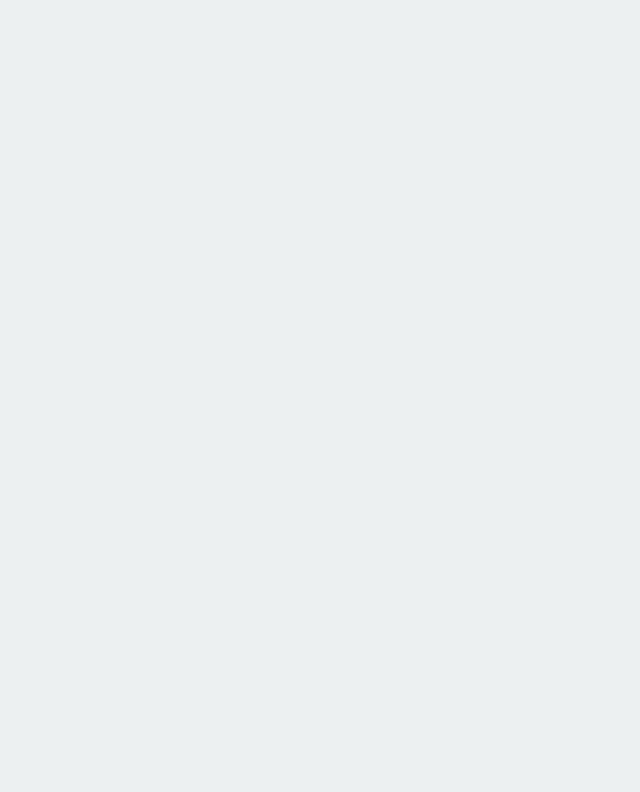
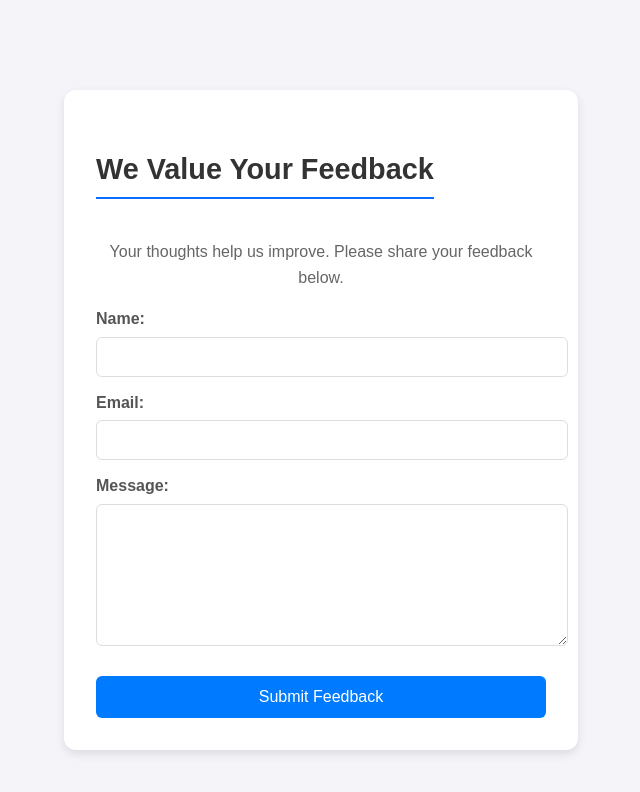
Before and after one commit to atozats/Maps, a React (Create React App) app in the folder mapshome/: page /feedback in a window 1280 px wide. Before the commit this address had no page. Shown: the top 792 px of the page, without its empty margins (319-959 px from the left). Built offline with nearby package versions, Linux system fonts and the light colour scheme.

Commit message:
feedbackform section added

```diff
--- a/mapshome/src/App.js
+++ b/mapshome/src/App.js
@@ -4,6 +4,7 @@ import MapBoxComponent from './components/MapBoxComponent';
 import OpenStreetComponent from './components/OpenStreetComponent';
 import OwnMapComponent from './components/OwnMapComponent';
 import './assets/stylesMB.css';
+import FeedbackForm from './components/FeedbackForm';
 
 const HomePage = () => {
   return (
@@ -70,6 +71,16 @@ const HomePage = () => {
         </div>
       </section>
 
+
+      <section className="feedback-section">
+        <div className="container">
+          <h2 className="feedback-title">We Value Your Feedback</h2>
+          <p className="feedback-text">Help us improve by sharing your thoughts.</p>
+          <Link to="/feedback" className="feedback-button">Give Feedback</Link>
+        </div>
+      </section>
+
+
       {/* Developer Invitation Section */}
       <section className="developer-section">
         <div className="container">
@@ -108,6 +119,7 @@ const App = () => {
         <Route path="/mapbox" element={<MapBoxComponent />} />
         <Route path="/openstreet" element={<OpenStreetComponent />} />
         <Route path="/ownmap" element={<OwnMapComponent />} />
+        <Route path="/feedback" element={<FeedbackForm/>} /> {/* Feedback Form Route */}
       </Routes>
     </Router>
   );
--- /dev/null
+++ b/mapshome/src/components/FeedbackForm.js
@@ -0,0 +1,207 @@
+import React, { useState } from 'react';
+
+const FeedbackForm = () => {
+  const [formData, setFormData] = useState({
+    name: '',
+    email: '',
+    message: '',
+  });
+
+  const [status, setStatus] = useState('');
+  const [loading, setLoading] = useState(false);
+
+  const handleChange = (e) => {
+    setFormData({ ...formData, [e.target.name]: e.target.value });
+  };
+
+  const handleSubmit = async (e) => {
+    e.preventDefault();
+    setLoading(true);
+    setStatus('Sending...');
+
+    try {
+      const response = await fetch('http://localhost:5000/feedback', {
+        method: 'POST',
+        headers: {
+          'Content-Type': 'application/json',
+        },
+        body: JSON.stringify(formData),
+      });
+
+      if (response.ok) {
+        setStatus('✅ Feedback sent successfully! Check your email for confirmation.');
+        setFormData({ name: '', email: '', message: '' });
+      } else {
+        setStatus('❌ Error sending feedback. Please try again.');
+      }
+    } catch (error) {
+      console.error('Error:', error);
+      setStatus('⚠️ Server error. Please try again later.');
+    } finally {
+      setLoading(false);
+    }
+  };
+
+  // Styles
+  const styles = {
+    container: {
+      display: 'flex',
+      justifyContent: 'center',
+      alignItems: 'center',
+      minHeight: '100vh',
+      backgroundColor: '#f4f4f9',
+      padding: '20px',
+      fontFamily: 'Arial, sans-serif',
+    },
+    feedbackContainer: {
+      backgroundColor: '#ffffff',
+      padding: '2rem',
+      borderRadius: '12px',
+      boxShadow: '0 4px 10px rgba(0, 0, 0, 0.1)',
+      maxWidth: '450px',
+      width: '100%',
+    },
+    heading: {
+      textAlign: 'center',
+      color: '#333',
+      marginBottom: '1.5rem',
+      fontSize: '1.8rem',
+      fontWeight: 'bold',
+    },
+    form: {
+      display: 'flex',
+      flexDirection: 'column',
+    },
+    label: {
+      marginBottom: '0.8rem',
+      fontWeight: 'bold',
+      color: '#555',
+      display: 'block',
+    },
+    input: {
+      width: '100%',
+      padding: '10px',
+      marginTop: '5px',
+      border: '1px solid #ddd',
+      borderRadius: '6px',
+      fontSize: '1rem',
+      color: '#333',
+      transition: 'border 0.3s ease-in-out',
+    },
+    inputFocus: {
+      borderColor: '#007bff',
+    },
+    textarea: {
+      width: '100%',
+      padding: '10px',
+      marginTop: '5px',
+      border: '1px solid #ddd',
+      borderRadius: '6px',
+      fontSize: '1rem',
+      color: '#333',
+      resize: 'vertical',
+      minHeight: '120px',
+      transition: 'border 0.3s ease-in-out',
+    },
+    button: {
+      backgroundColor: '#007bff',
+      color: 'white',
+      padding: '12px',
+      border: 'none',
+      borderRadius: '6px',
+      fontSize: '1rem',
+      cursor: 'pointer',
+      transition: 'background-color 0.3s ease-in-out',
+      marginTop: '10px',
+    },
+    buttonHover: {
+      backgroundColor: '#0056b3',
+    },
+    statusMessage: {
+      textAlign: 'center',
+      marginTop: '1rem',
+      fontSize: '0.9rem',
+      color: '#333',
+    },
+  };
+
+  return (
+    <div style={styles.container}>
+      <div style={styles.feedbackContainer}>
+        <h2 style={styles.heading}>We Value Your Feedback</h2>
+        <p style={{ textAlign: 'center', color: '#666', marginBottom: '1rem' }}>
+          Your thoughts help us improve. Please share your feedback below.
+        </p>
+        <form onSubmit={handleSubmit} style={styles.form}>
+          {/* Name Input */}
+          <label style={styles.label}>
+            Name:
+            <input
+              type="text"
+              name="name"
+              value={formData.name}
+              onChange={handleChange}
+              required
+              style={styles.input}
+              onFocus={(e) => (e.target.style.borderColor = styles.inputFocus.borderColor)}
+              onBlur={(e) => (e.target.style.borderColor = '#ddd')}
+            />
+          </label>
+
+          {/* Email Input */}
+          <label style={styles.label}>
+            Email:
+            <input
+              type="email"
+              name="email"
+              value={formData.email}
+              onChange={handleChange}
+              required
+              style={styles.input}
+              onFocus={(e) => (e.target.style.borderColor = styles.inputFocus.borderColor)}
+              onBlur={(e) => (e.target.style.borderColor = '#ddd')}
+            />
+          </label>
+
+          {/* Message Input */}
+          <label style={styles.label}>
+            Message:
+            <textarea
+              name="message"
+              value={formData.message}
+              onChange={handleChange}
+              required
+              style={styles.textarea}
+              onFocus={(e) => (e.target.style.borderColor = styles.inputFocus.borderColor)}
+              onBlur={(e) => (e.target.style.borderColor = '#ddd')}
+            ></textarea>
+          </label>
+
+          {/* Submit Button */}
+          <button
+            type="submit"
+            style={{
+              ...styles.button,
+              backgroundColor: loading ? '#ccc' : styles.button.backgroundColor,
+              cursor: loading ? 'not-allowed' : 'pointer',
+            }}
+            disabled={loading}
+            onMouseOver={(e) => !loading && (e.target.style.backgroundColor = styles.buttonHover.backgroundColor)}
+            onMouseOut={(e) => !loading && (e.target.style.backgroundColor = styles.button.backgroundColor)}
+          >
+            {loading ? 'Sending...' : 'Submit Feedback'}
+          </button>
+        </form>
+
+        {/* Status Message */}
+        {status && (
+          <p style={styles.statusMessage}>
+            {status.includes('✅') ? <span style={{ color: 'green' }}>{status}</span> : <span style={{ color: 'red' }}>{status}</span>}
+          </p>
+        )}
+      </div>
+    </div>
+  );
+};
+
+export default FeedbackForm;
```
Also changed, not shown: 2 other files (tests, documents, lock files or other folders).
